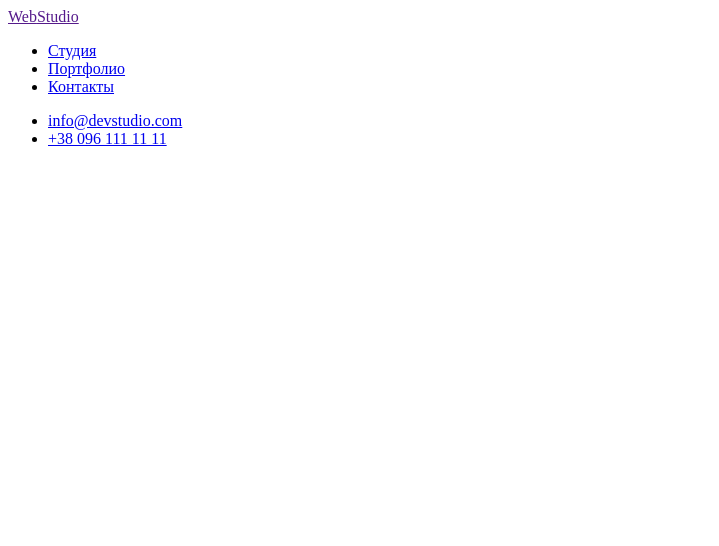
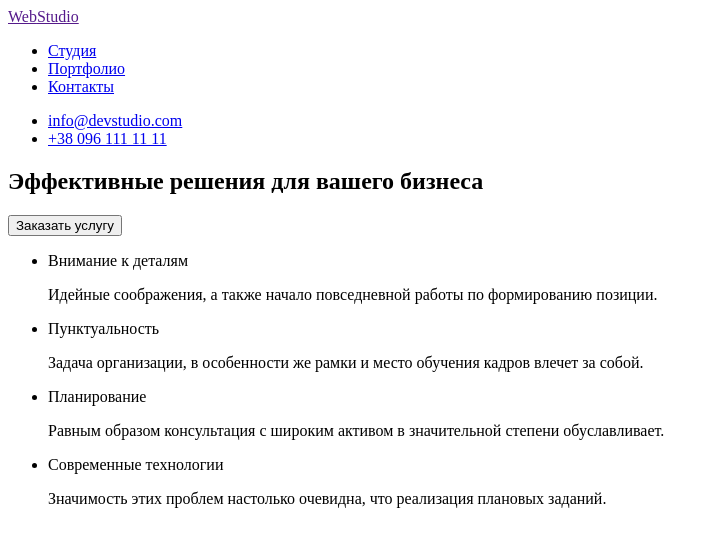
Before and after one commit to Julija100/goit-markup-hw-01, a plain HTML site: page index.html in a window 1280 px wide. Shown: the whole page, without its empty margins (0-719 px from the left). Drawn offline with Linux system fonts and the light colour scheme.

Commit message:
acquaintance

```diff
--- a/index.html
+++ b/index.html
@@ -26,7 +26,49 @@
         <li><a href="tel:+380961111111">+38 096 111 11 11</a></li>
       </ul>
     </header>
-    <main></main>
+
+    <main>
+      <!--HERO-->
+      <section>
+        <h1>Эффективные решения для вашего бизнеса</h1>
+        <button type="button">Заказать услугу</button>
+      </section>
+      <!--ABOUT US-->
+      <section>
+        <ul>
+          <li>
+            Внимание к деталям
+            <p>
+              Идейные соображения, а также начало повседневной работы по
+              формированию позиции.
+            </p>
+          </li>
+          <li>
+            Пунктуальность
+            <p>
+              Задача организации, в особенности же рамки и место обучения кадров
+              влечет за собой.
+            </p>
+          </li>
+          <li>
+            Планирование
+            <p>
+              Равным образом консультация с широким активом в значительной
+              степени обуславливает.
+            </p>
+          </li>
+          <li>
+            Современные технологии
+            <p>
+              Значимость этих проблем настолько очевидна, что реализация
+              плановых заданий.
+            </p>
+          </li>
+        </ul>
+      </section>
+      <!--WHAT WE DO-->
+      <section></section>
+    </main>
     <footer></footer>
   </body>
 </html>
```
